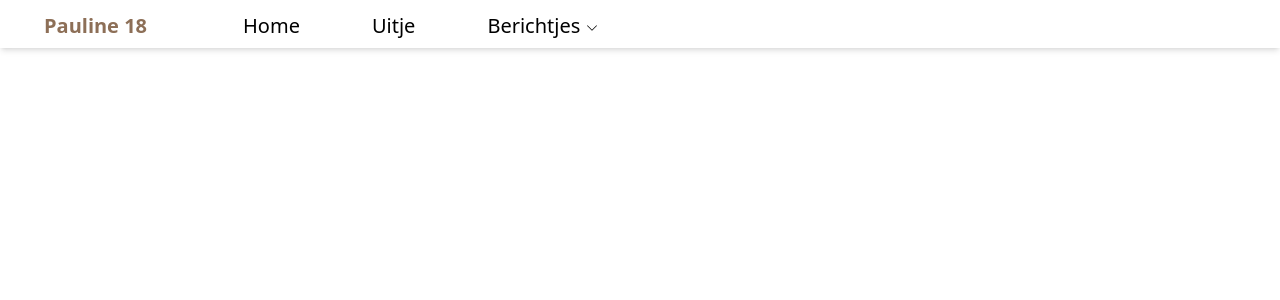
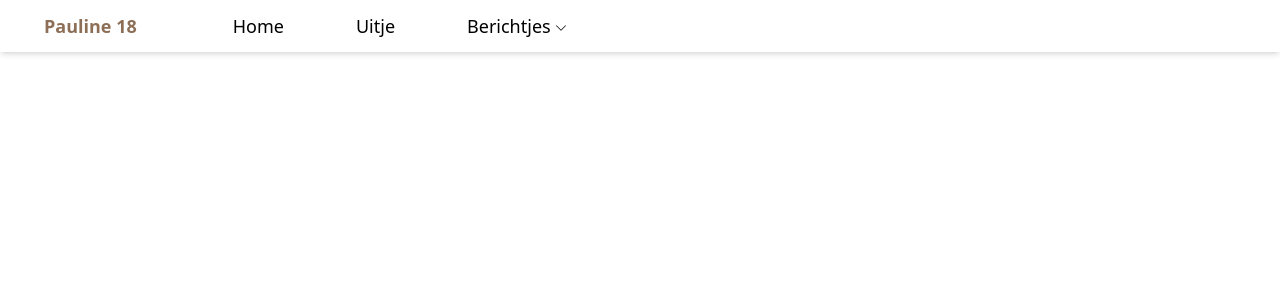
Before and after one commit to LenDaVinci/Website, a Vue app: page / in a window 1280 px wide. Shown: the top 300 px of the page. Built offline with nearby package versions, Linux system fonts and the light colour scheme.

Commit message:
Autoheight, textsize dynamic

```diff
--- a/src/App.vue
+++ b/src/App.vue
@@ -24,7 +24,7 @@
 </script>
 
 <template>
-  <header class="m:h-12 px-8 align-center inline-flex sticky top-0 bg-white w-full shadow-md z-10 m:text-md text-xl">
+  <header class=" px-8 align-center inline-flex sticky top-0 bg-white w-full shadow-md z-10 m:text-lg text-xl">
     <RouterLink to="/Website">
       <p class="font-bold p-3 mr-12 text-[#8d6f57] ">Pauline 18</p>
     </RouterLink>
```
